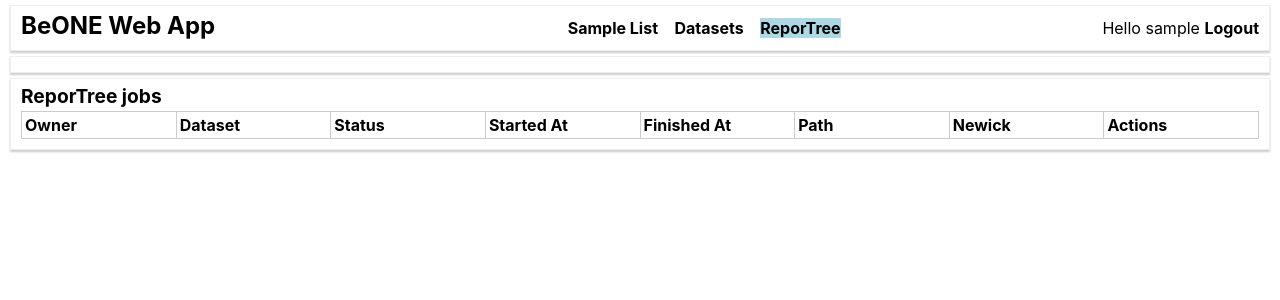
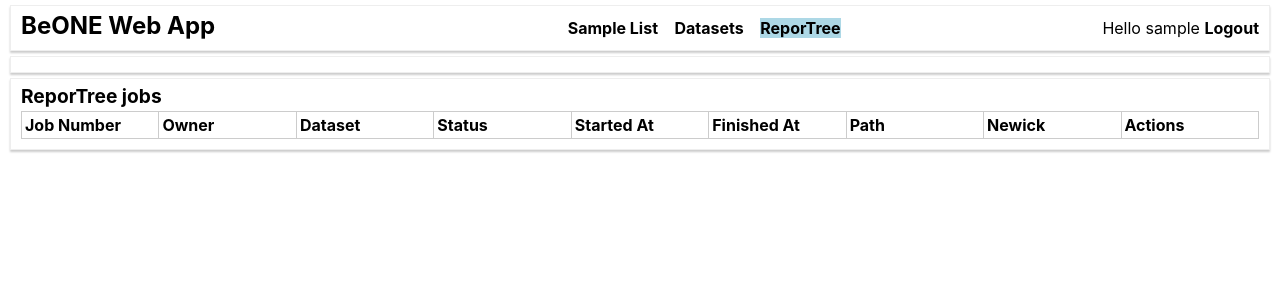
Before and after one commit to ssi-dk/beone-datahub, a Django app: page /rt_jobs/ in a window 1280 px wide. Shown: the top 300 px of the page. Run offline with Django 4.2, Linux system fonts and the light colour scheme; the visitor is signed in with stand-in values (Sample User, id 1); data that the repository does not hold is empty.

Commit message:
Add job number to job list.

```diff
--- a/main/templates/main/rt_jobs.html
+++ b/main/templates/main/rt_jobs.html
@@ -14,7 +14,10 @@
     <h2>ReporTree jobs{% if dataset %} for dataset {{dataset.name}}{%endif%}</h2>
   <div class="overview-row">
     <div class="overview-header overview-firstcol-border">
-    <div class="overview-header-inner-bold">Owner</div>
+    <div class="overview-header-inner-bold">Job Number</div>
+    </div>
+    <div class="overview-header">
+      <div class="overview-header-inner-bold">Owner</div>
     </div>
     <div class="overview-header">
       <div class="overview-header-inner-bold">Dataset</div>
@@ -41,6 +44,9 @@
   <div>
   {% for job in rt_jobs %}
     <div class="row">
+      <div class="overview-datacolumn">
+        {{ job.pk }}
+      </div>
       <div class="overview-datacolumn">
         {{ job.owner }}
       </div>
```
